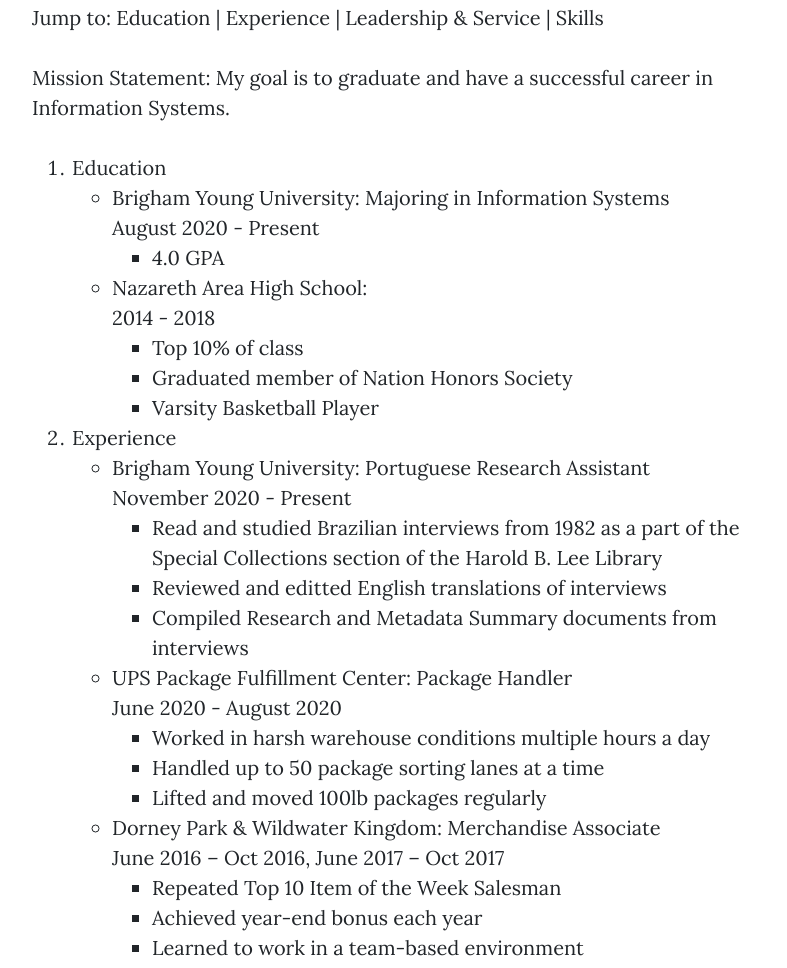
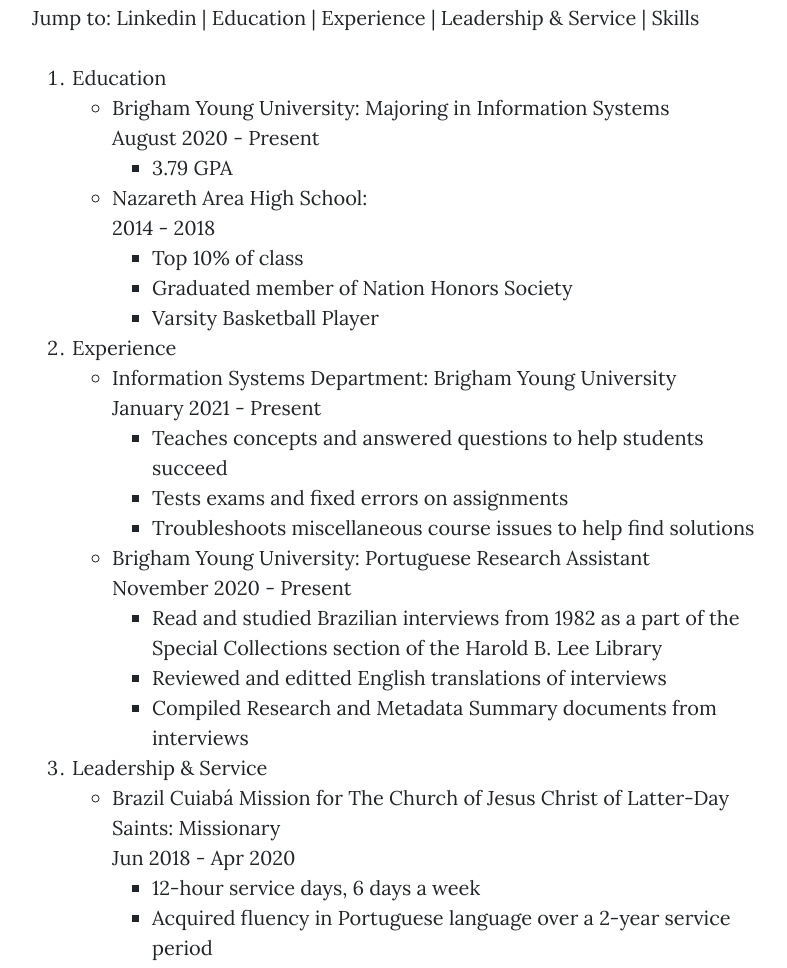
Before and after one commit to TyMySh0e32/IS-Website, a website: page docs/html/about.html in a window 1280 px wide. Shown: the part 651-1619 px from the top of the page, without its empty margins (243-1030 px from the left). Drawn offline with nearby package versions, Linux system fonts and the light colour scheme; files that its build step writes are made by us from their sources; files whose address does not match are found by name.

Commit message:
Add files via upload

```diff
--- a/docs/html/about.html
+++ b/docs/html/about.html
@@ -45,9 +45,6 @@
             <a class="nav-link" href="#">About Me</a>
           </li>
           <li class="nav-item">
-            <a class="nav-link" href="tableau.html">Tableau</a>
-          </li>
-          <li class="nav-item">
             <a class="nav-link" href="contact.html">Contact</a>
           </li>
         </ul>
@@ -76,17 +73,16 @@
       <div class="col-lg-8 col-md-10 mx-auto">
         <div class="common mainbody">
           <p><h3 class="center">Resume</h3>
-            <div class="body center"><span class="bold">Jump to: </span><a href="#edu">Education</a> | <a href="#exp">Experience</a> |
+            <div class="body center"><span class="bold">Jump to: </span><a href="https://www.linkedin.com/in/ty-bingham-1a43201b0/" target="_blank">Linkedin</a> | <a href="#edu">Education</a> | <a href="#exp">Experience</a> |
               <a href="#lead">Leadership & Service</a> | <a href="#skill">Skills</a></div>
-          <p class="center"><span class="header bold">Mission Statement: </span> <span class="header">My goal is to graduate and have
-            a successful career in Information Systems.</span></p>
+          <br>
           <ol class="header">
             <li id="edu" class="bold">Education</li>
               <ul>
                 <li class="header"><a href="https://www.byu.edu">Brigham Young University:</a><span> Majoring in Information Systems</span></li>
                 <div class="italicsubheading">August 2020 - Present</div>
                 <ul class="body">
-                  <li>4.0 GPA</li>
+                  <li>3.79 GPA</li>
                 </ul>
                 <li>Nazareth Area High School: <span></span></li>
                 <div class="italicsubheading">2014 - 2018</div>
@@ -99,6 +95,13 @@
             </li>
             <li id="exp" class="bold">Experience</li>
               <ul>
+                <li>Information Systems Department: <span>Brigham Young University</span></li>
+                <div class="italicsubheading">January 2021 - Present</div>
+                <ul class="body">
+                  <li>Teaches concepts and answered questions to help students succeed</li>
+                  <li>Tests exams and fixed errors on assignments</li>
+                  <li>Troubleshoots miscellaneous course issues to help find solutions</li>
+                </ul>
                 <li>Brigham Young University: <span>Portuguese Research Assistant</span></li>
                 <div class="italicsubheading">November 2020 - Present</div>
                 <ul class="body">
@@ -106,20 +109,6 @@
                     Harold B. Lee Library</li>
                   <li>Reviewed and editted English translations of interviews</li>
                   <li>Compiled Research and Metadata Summary documents from interviews</li>
-                </ul>
-                <li>UPS Package Fulfillment Center: <span>Package Handler</span></li>
-                <div class="italicsubheading">June 2020 - August 2020</div>
-                <ul class="body">
-                  <li>Worked in harsh warehouse conditions multiple hours a day</li>
-                  <li>Handled up to 50 package sorting lanes at a time</li>
-                  <li>Lifted and moved 100lb packages regularly</li>
-                </ul>
-                <li>Dorney Park & Wildwater Kingdom: <span>Merchandise Associate</span></li>
-                <div class="italicsubheading">June 2016 – Oct 2016, June 2017 – Oct 2017</div>
-                <ul class="body">
-                  <li>Repeated Top 10 Item of the Week Salesman</li>
-                  <li>Achieved year-end bonus each year</li>
-                  <li>Learned to work in a team-based environment</li>
                 </ul>
               </ul>
             </li>
```
Also changed, not shown: docs/html/contact.html (+4 -5 lines), docs/index.html (+5 -9 lines).
